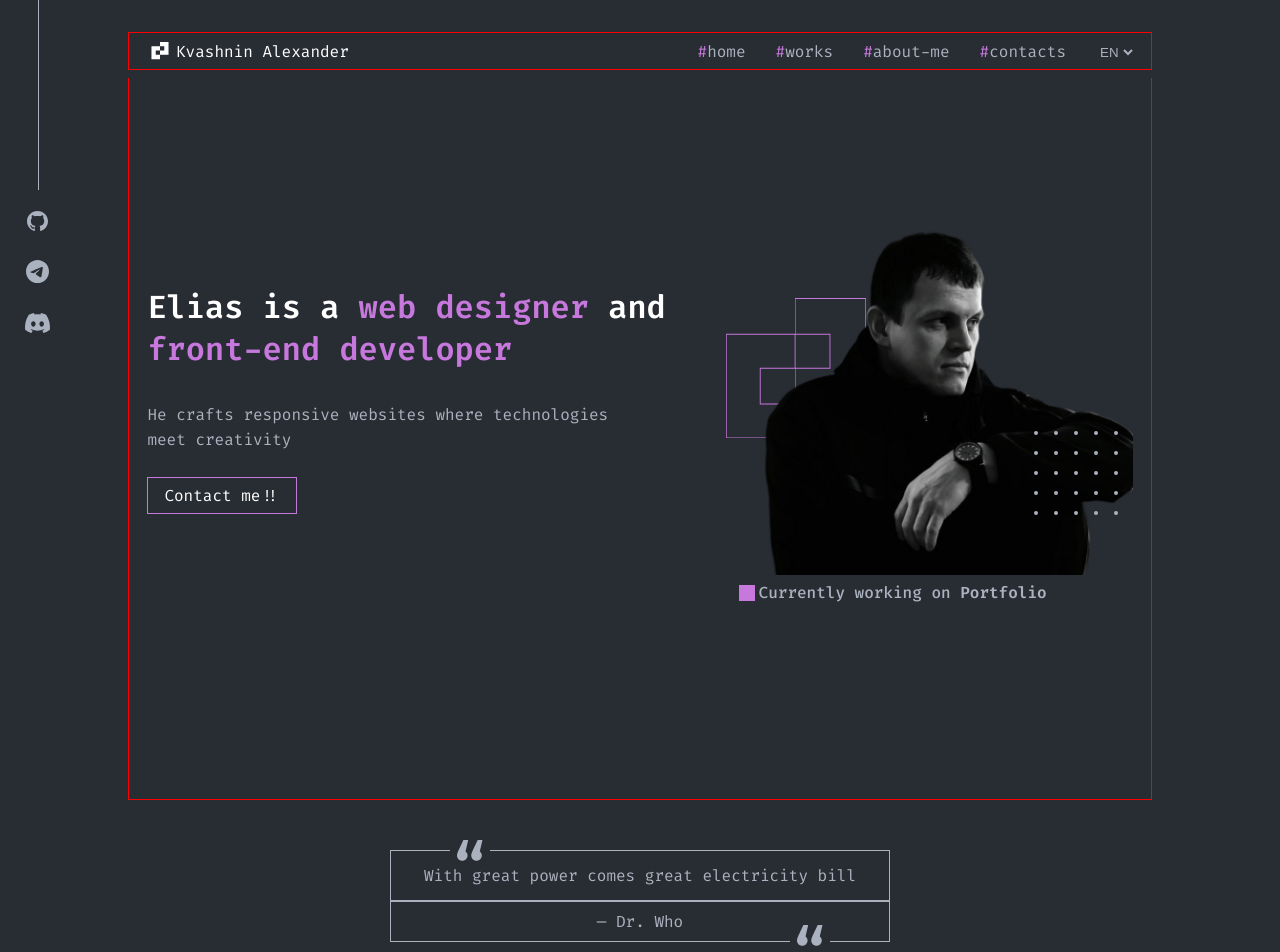
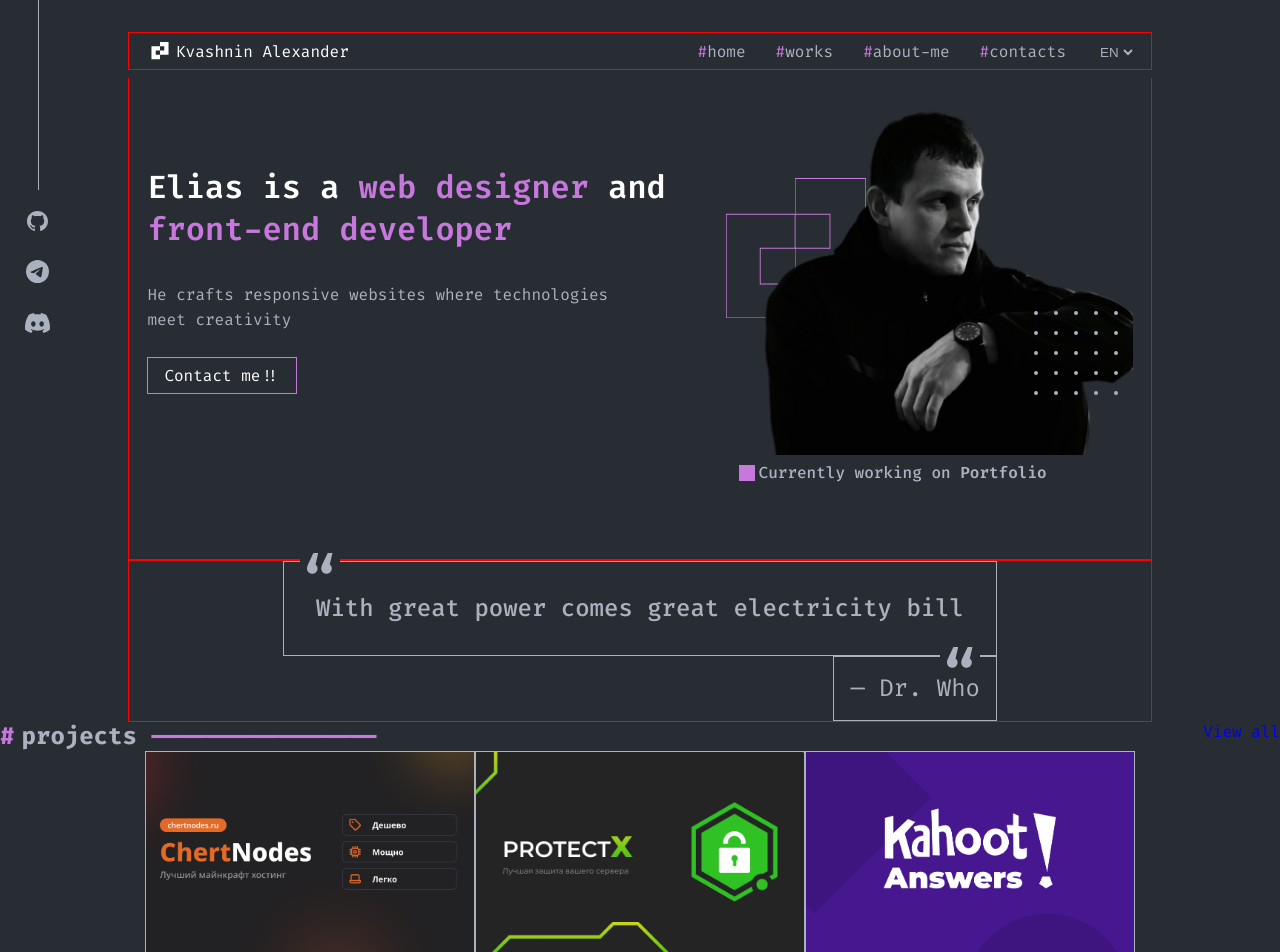
Before and after one commit to KvashninAlexander2023/portfolio-start-project-main, a React app: page / in a window 1280 px wide. Shown: the top 952 px of the page. Built offline with nearby package versions, Linux system fonts and the light colour scheme.

Commit message:
changed block Quote

```diff
--- a/src/components/menu/Menu.tsx
+++ b/src/components/menu/Menu.tsx
@@ -7,19 +7,19 @@ export const Menu = () => {
     <StyledMenu>
       <ul>
         <ListItem>
-          <Link href="">home</Link>
+          <Link href="#">home</Link>
         </ListItem>
         <ListItem>
-          <Link href="">works</Link>
+          <Link href="#">works</Link>
         </ListItem>
         <ListItem>
-          <Link href="">about-me</Link>
+          <Link href="#">about-me</Link>
         </ListItem>
         <ListItem>
-          <Link href="">contacts</Link>
+          <Link href="#">contacts</Link>
         </ListItem>
         <ListItem>
-          <select>
+          <select >
             <option value="en">EN</option>
             <option value="ru">RU</option>
           </select>
--- a/src/components/sectionLink/SectionLink.tsx
+++ b/src/components/sectionLink/SectionLink.tsx
@@ -1,10 +1,10 @@
 import React from "react";
-import styled from "styled-components";
+import styled, {css} from "styled-components";
 
 type SectionLinkType = {
   value: string;
   padding?: string;
-  content?: string;
+  content?: boolean;
 };
 
 export const SectionLink = (props: SectionLinkType) => {
@@ -17,7 +17,7 @@ export const SectionLink = (props: SectionLinkType) => {
 
 type LinkType = {
   padding?: string;
-  content?: string;
+  content?: boolean;
 };
 // ${(props) => props.direction || "row"}
 const Link = styled.a<LinkType>`
@@ -26,7 +26,14 @@ const Link = styled.a<LinkType>`
   text-decoration: none;
   padding: ${(props) => props.padding || "8px 16px"};
   margin-top: 25px;
-
+    ${(props) =>
+    props.content &&
+    css<LinkType>`
+      &:after {
+        content: "<~>";
+        display: inline-block;
+      }
+    `}
 `;
 
   /* ${(props) =>
--- a/src/layout/sections/main/Main.tsx
+++ b/src/layout/sections/main/Main.tsx
@@ -33,7 +33,7 @@ export const Main = () => {
 };
 
 const StyledMain = styled.section`
-  min-height: 100vh;
+  min-height: 70vh;
   display: flex;
 
 `;
--- a/src/layout/sections/quote/Quote.tsx
+++ b/src/layout/sections/quote/Quote.tsx
@@ -1,64 +1,76 @@
 import React from "react";
 import styled from "styled-components";
 import doubleQuote from "./../../../assets/images/“.svg";
+import { Container } from "../../../components/Container";
+import { FlexWrapper } from "../../../components/FlexWrapper";
 
 export const Quote = () => {
   return (
     <QuoteConteiner>
-      {/* <div> */}
-      <blockquote>
-        <p>With great power comes great electricity bill</p>
-        <footer>— Dr. Who </footer>
-      </blockquote>
-      {/* </div> */}
+      <Container>
+        <FlexWrapper justify="center">
+          <QuoteBlock>
+            <Text>With great power comes great electricity bill</Text>
+            <Author>— Dr. Who</Author>
+          </QuoteBlock>
+        </FlexWrapper>
+      </Container>
     </QuoteConteiner>
   );
 };
 
-const QuoteConteiner = styled.div`
-  /* display:flex; */
-  padding-top: 50px;
-  text-align: center;
+const QuoteConteiner = styled.section`
+  display: flex;
   min-height: 20vh;
-  background-color: ${(props) => props.theme.colors.colorBG};
+
+`;
+
+const QuoteBlock = styled.blockquote`
+  display: flex;
+  flex-direction: column;
+  align-items: flex-end;
+`;
+
+const Text = styled.p`
+  /* width: auto; */
+  height: auto;
+  display: flex;
   position: relative;
+  border: 1px solid ${(props) => props.theme.colors.colorText};
+  font-size: 24px;
+  font-weight: 500;
+  /* line-height: 31px; */
+  padding: 32px;
 
-  blockquote {
-    /* display: flex;
-    align-items:center;
-    justify-content:center;
-    flex-wrap:wrap; */
-    max-width: 500px;
-    margin: 0 auto;
-
-    p {
-      padding: 15px;
-      border: 1px solid ${(props) => props.theme.colors.colorText};
-      /* display: inline; */
-    }
-    footer {
-      border: 1px solid ${(props) => props.theme.colors.colorText};
-      padding: 10px;
-      /* display: inline-block; */
-    }
-  }
   &::before {
     content: url(${doubleQuote});
     width: 40px; // увеличивает контейнер
+    text-align: center;
     position: absolute;
     background-color: ${(props) => props.theme.colors.colorBG};
-    top: 40px;
-    left: 450px;
+    top: -10px;
+    left: 16px;
     z-index: 2;
   }
   &::after {
     content: url(${doubleQuote});
     width: 40px; // увеличивает контейнер
+    text-align: center;
     position: absolute;
     background-color: ${(props) => props.theme.colors.colorBG};
-    bottom: 10px;
-    right: 450px;
+    bottom: -20px;
+    right: 16px;
     z-index: 2;
     background-size: cover;
   }
 `;
+const Author = styled.footer`
+  display: inline-block;
+  width: fit-content;
+  /* height: auto; */
+  border: 1px solid ${(props) => props.theme.colors.colorText};
+  font-size: 24px;
+  font-weight: 400;
+  line-height: 31px;
+  padding: 16px;
+`;
```
